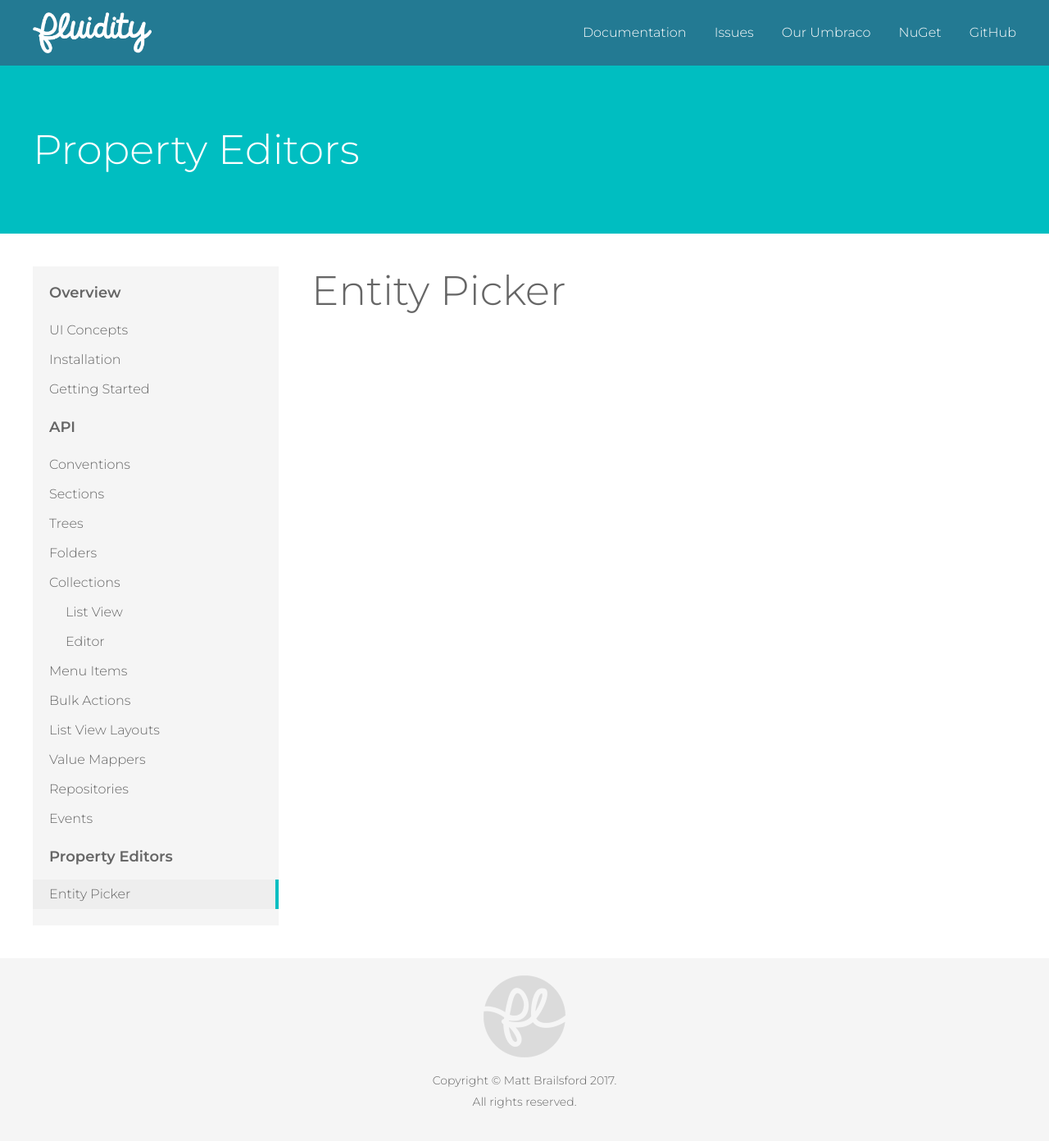
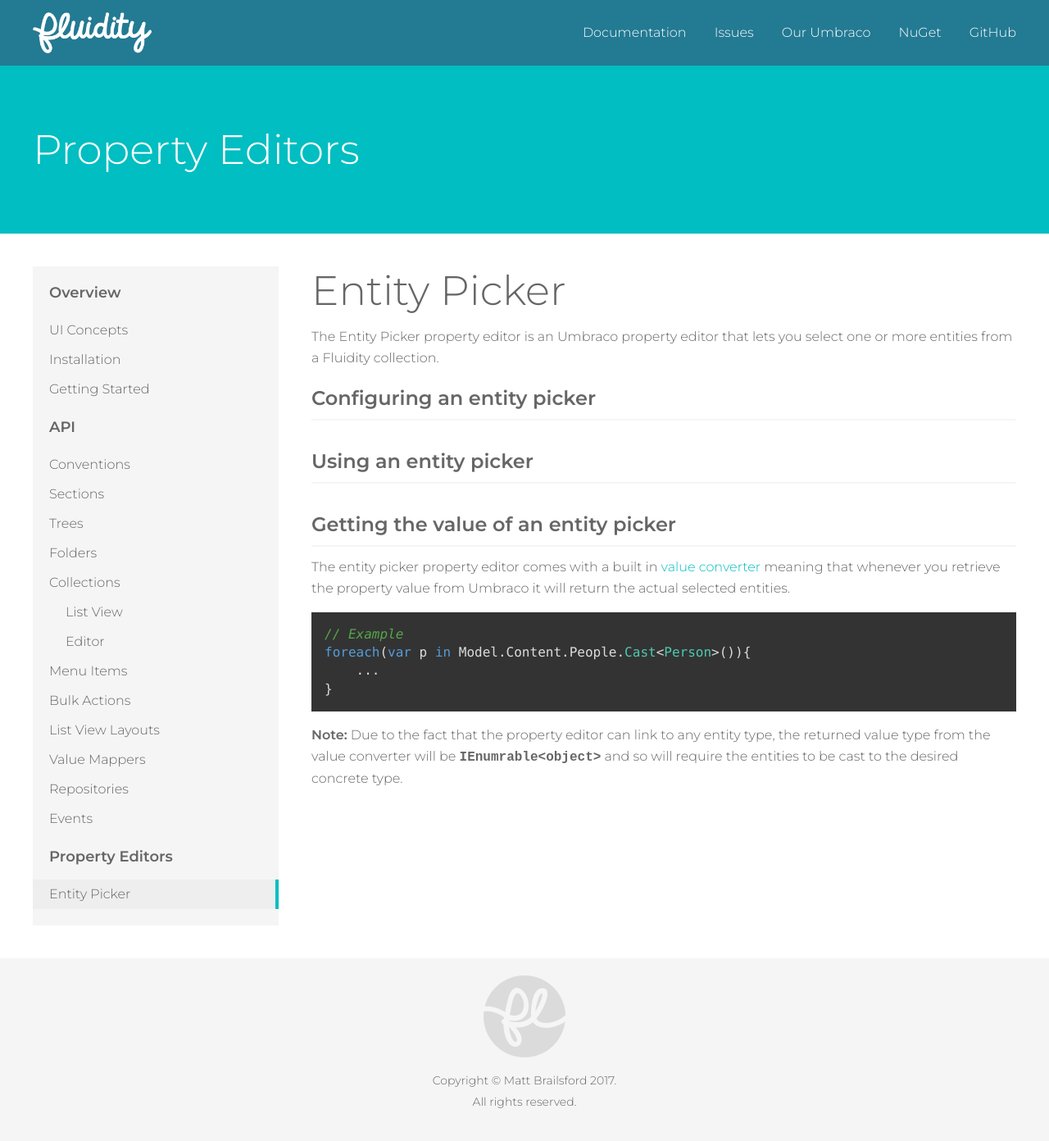
Before and after one commit to mattbrailsford/umbraco-fluidity, a Jekyll site: the page built from docs/_pages/03-property-editors-00-entity-picker.md, in a window 1280 px wide. Shown: the whole page at 82% size. Built offline with Jekyll 4.4.1, drawn with Linux system fonts in a browser that asks for light colours.

Commit message:
Starting entity picker docs

`````diff
--- a/docs/_pages/03-property-editors-00-entity-picker.md
+++ b/docs/_pages/03-property-editors-00-entity-picker.md
@@ -4,3 +4,24 @@ section: Property Editors
 title: Entity Picker
 permalink: /property-editors/entity-picker/index.html
 ---
+
+The Entity Picker property editor is an Umbraco property editor that lets you select one or more entities from a Fluidity collection.
+
+### Configuring an entity picker
+
+### Using an entity picker
+{: .mt}
+
+### Getting the value of an entity picker
+{: .mt}
+
+The entity picker property editor comes with a built in [value converter](https://our.umbraco.org/documentation/extending/property-editors/value-converters) meaning that whenever you retrieve the property value from Umbraco it will return the actual selected entities.
+
+````csharp
+// Example
+foreach(var p in Model.Content.People.Cast<Person>()){
+    ...
+}
+````
+
+**Note:** Due to the fact that the property editor can link to any entity type, the returned value type from the value converter will be `IEnumrable<object>` and so will require the entities to be cast to the desired concrete type.
`````
